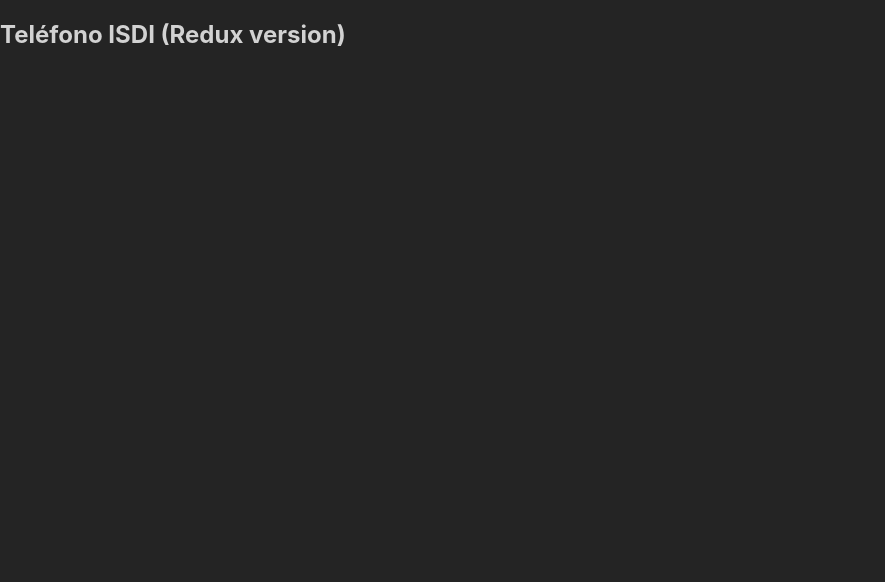
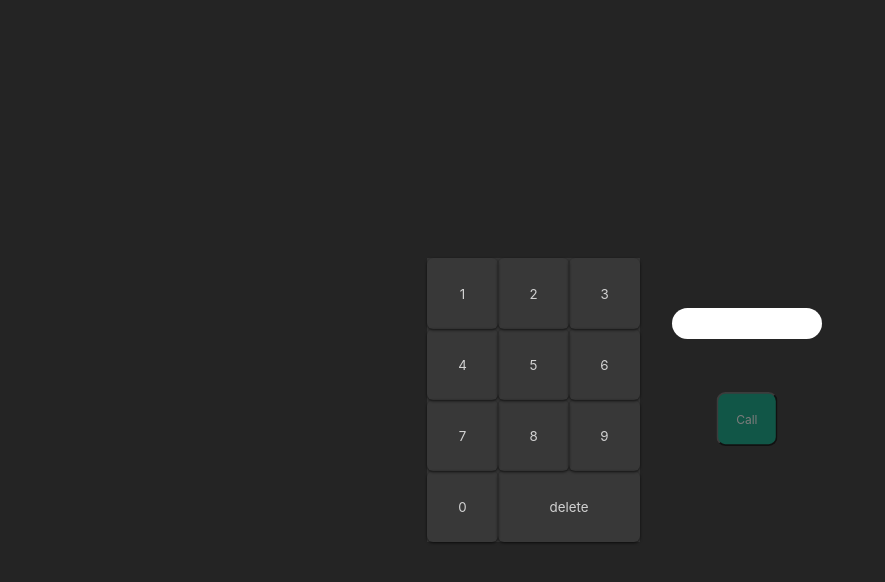
Before and after one commit to SemperFenix/202301-W6CH3-ivan-duran, a React (Create React App) app: page / in a window 1280 px wide. Shown: the top 582 px of the page, without its empty margins (0-885 px from the left). Built offline with nearby package versions, Linux system fonts and the light colour scheme.

Commit message:
Add components

```diff
--- /dev/null
+++ b/src/components/actions/action.tsx
@@ -0,0 +1,11 @@
+import { Call } from "../call/call";
+import { Hang } from "../hang/hang";
+
+export function Actions() {
+  return (
+    <div className="actions">
+      <Call></Call>
+      <Hang></Hang>
+    </div>
+  );
+}
--- a/src/components/app/app.tsx
+++ b/src/components/app/app.tsx
@@ -1,11 +1,14 @@
-import React from "react";
+import { Actions } from "../actions/action";
+import { Info } from "../info/info";
+import { Keyboard } from "../keyboard/keyboard";
 
 function App() {
   return (
-    <div className="App">
-      <header className="App-header">
-        <h2>Teléfono ISDI (Redux version)</h2>
-      </header>
+    <div className="container">
+      <Info></Info>
+      <Keyboard>
+        <Actions></Actions>
+      </Keyboard>
     </div>
   );
 }
--- /dev/null
+++ b/src/components/call/call.tsx
@@ -0,0 +1,25 @@
+import { SyntheticEvent } from "react";
+import { usePhone } from "../../hook/use.phone";
+import { Display } from "../display/display";
+
+export function Call() {
+  const { phone, phoneCall } = usePhone();
+
+  const handleClick = (ev: SyntheticEvent) => {
+    const element = ev.target as HTMLElement;
+    element.classList.replace("active", "off");
+    setTimeout(phoneCall, 2500);
+    phoneCall();
+  };
+  return (
+    <>
+      <Display></Display>
+      <button
+        className={phone.number.length === 9 ? "call active" : "call"}
+        onClick={handleClick}
+      >
+        Call
+      </button>
+    </>
+  );
+}
--- /dev/null
+++ b/src/components/display/display.tsx
@@ -0,0 +1,6 @@
+import { usePhone } from "../../hook/use.phone";
+
+export function Display() {
+  const { phone } = usePhone();
+  return <span className="number">{phone.number}</span>;
+}
--- /dev/null
+++ b/src/components/hang/hang.tsx
@@ -0,0 +1,14 @@
+import { usePhone } from "../../hook/use.phone";
+
+export function Hang() {
+  const { phone, phoneCall } = usePhone();
+
+  return (
+    <button
+      className={phone.isCalling ? "hang" : "hang off"}
+      onClick={phoneCall}
+    >
+      Hang
+    </button>
+  );
+}
--- /dev/null
+++ b/src/components/info/info.tsx
@@ -0,0 +1,8 @@
+import { usePhone } from "../../hook/use.phone";
+
+export function Info() {
+  const { phone } = usePhone();
+  return (
+    <span className="message">{phone.isCalling ? "Llamando..." : ""}</span>
+  );
+}
--- /dev/null
+++ b/src/components/key/key.tsx
@@ -0,0 +1,38 @@
+import { SyntheticEvent } from "react";
+import { usePhone } from "../../hook/use.phone";
+
+export function Key() {
+  const { phone, inputNumber, deleteNumber } = usePhone();
+
+  const handleClick = (ev: SyntheticEvent) => {
+    const element = ev.target as HTMLInputElement;
+    inputNumber(element.value);
+  };
+
+  const numbers = ["1", "2", "3", "4", "5", "6", "7", "8", "9", "0"];
+
+  return (
+    <ol className="keyboard">
+      {numbers.map((item) => {
+        return (
+          <li key={item}>
+            <button
+              className={"key"}
+              value={item}
+              onClick={handleClick}
+              disabled={phone.number.length === 9 ? true : false}
+            >
+              {item}
+            </button>
+          </li>
+        );
+      })}
+
+      <li key="delete">
+        <button className="key big" onClick={deleteNumber}>
+          delete
+        </button>
+      </li>
+    </ol>
+  );
+}
--- /dev/null
+++ b/src/components/keyboard/keyboard.tsx
@@ -0,0 +1,12 @@
+import { Key } from "../key/key";
+
+export function Keyboard({ children }: { children: JSX.Element }) {
+  return (
+    <main className="phone">
+      <div className="keyboard-container">
+        <Key></Key>
+      </div>
+      {children}
+    </main>
+  );
+}
```
